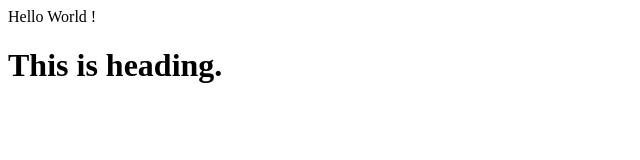
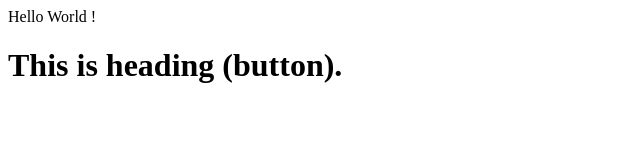
Before and after one commit to janki-parmar/localrepo, a plain HTML site: page index.html in a window 1280 px wide. Shown: the whole page, without its empty margins (0-640 px from the left). Drawn offline with Linux system fonts and the light colour scheme.

```diff
--- a/index.html
+++ b/index.html
@@ -1,2 +1,2 @@
 <p>Hello World !</p>
-<h1>This is heading.</h1>
+<h1>This is heading (button).</h1>
```
